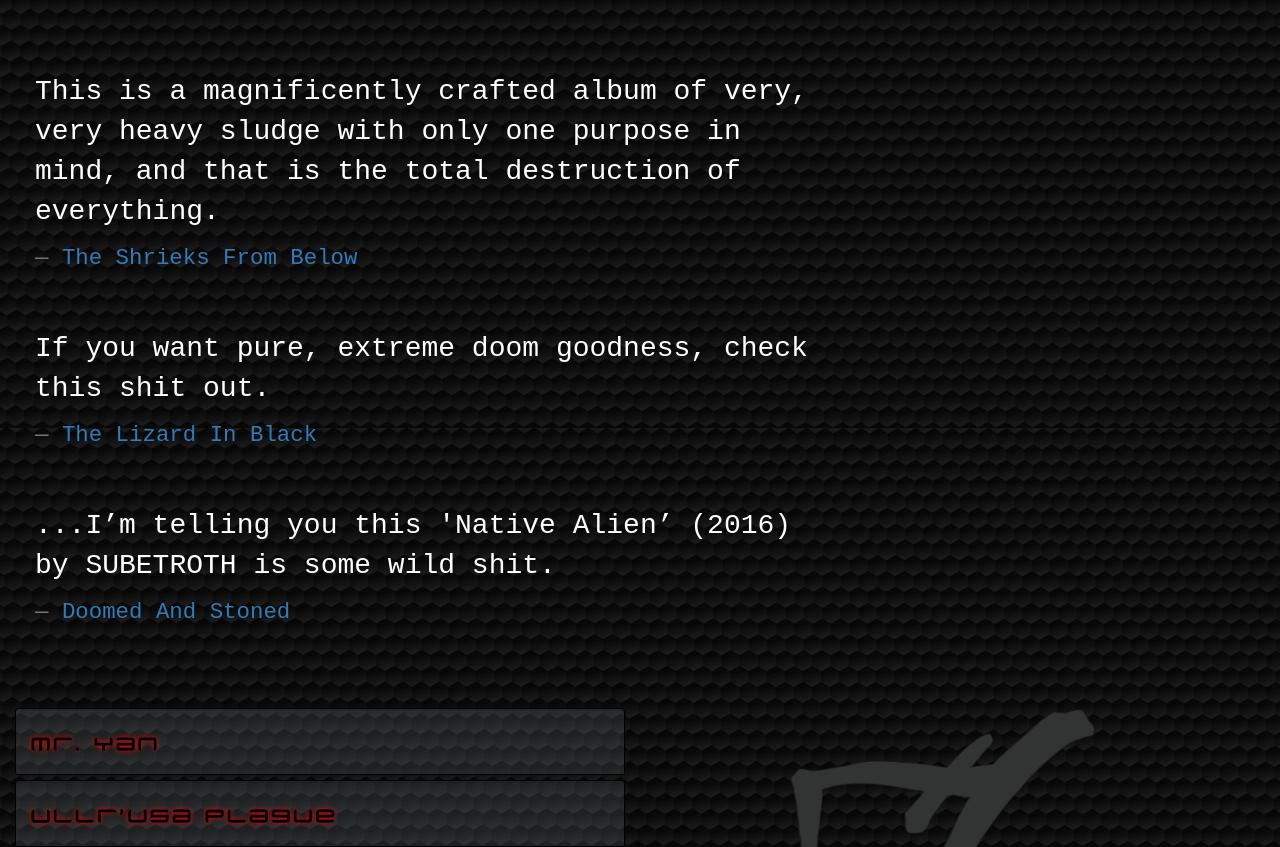
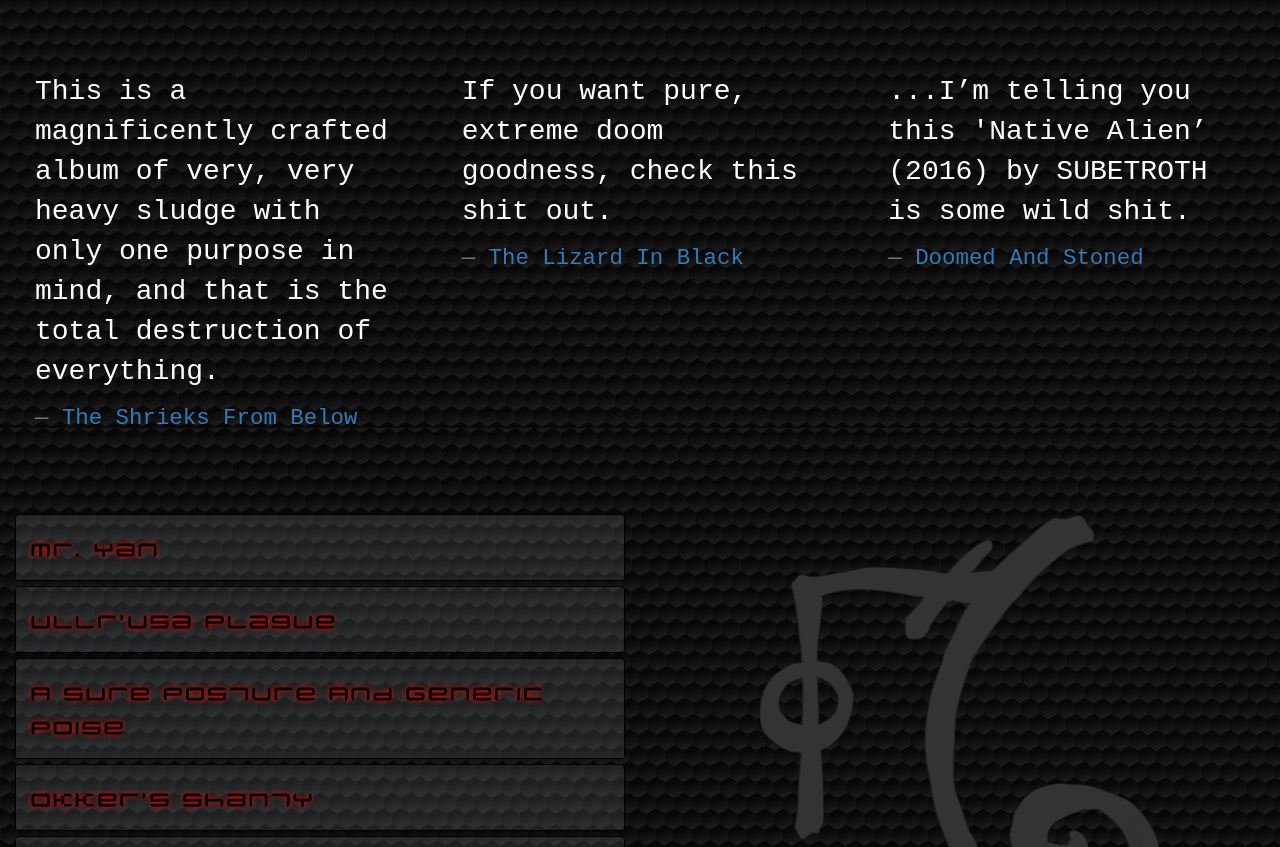
Before and after one commit to rshatz/subetroth, a website: page public_html/index.html in a window 1280 px wide. Shown: the part 1104-1951 px from the top of the page. Drawn offline with nearby package versions, Linux system fonts and the light colour scheme.

Commit message:
fixed quote .col values

```diff
--- a/public_html/css/native-alien.css
+++ b/public_html/css/native-alien.css
@@ -48,7 +48,6 @@
     text-shadow: 0 0 5px red;
     padding-top: 15px;
     padding-bottom: 15px;
-    opacity: 100;
 }
 
 .row {
--- a/public_html/index.html
+++ b/public_html/index.html
@@ -118,17 +118,21 @@
     <!-- Reviews -->
     <div class="container-fluid">
         <div class="row">
-            <div class="col-xs-12 col-sm-12 col-med-8 col-lg-8">
+            <div class="col-xs-12 col-sm-12 col-med-4 col-lg-4">
                 <blockquote>
                     <p>This is a magnificently crafted album of very, very heavy sludge with only one purpose in mind, and that is the total destruction of everything.</p>
                     <footer><a href="http://theshrieksfrombelow.blogspot.com/2016/03/subetroth-native-alien.html" target="_blank">The Shrieks From Below</a></footer>
                 </blockquote>
+            </div>
 
+            <div class="col-xs-12 col-sm-12 col-med-4 col-lg-4">
                 <blockquote>
                     <p>If you want pure, extreme doom goodness, check this shit out.</p>
                     <footer><a href="https://thelizardinblack.net/2016/03/31/subetroth-native-alien/" target="_blank">The Lizard In Black</a></footer>
                 </blockquote>
+            </div>
 
+            <div class="col-xs-12 col-sm-12 col-med-4 col-lg-4">
                 <blockquote>
                     <p>...I’m telling you this 'Native Alien’ (2016) by SUBETROTH is some wild shit.</p>
                     <footer><a href="http://doomedandstoned.com/post/143844332273/doomaroundtheworld12" target="_blank">Doomed And Stoned</a></footer>
```
